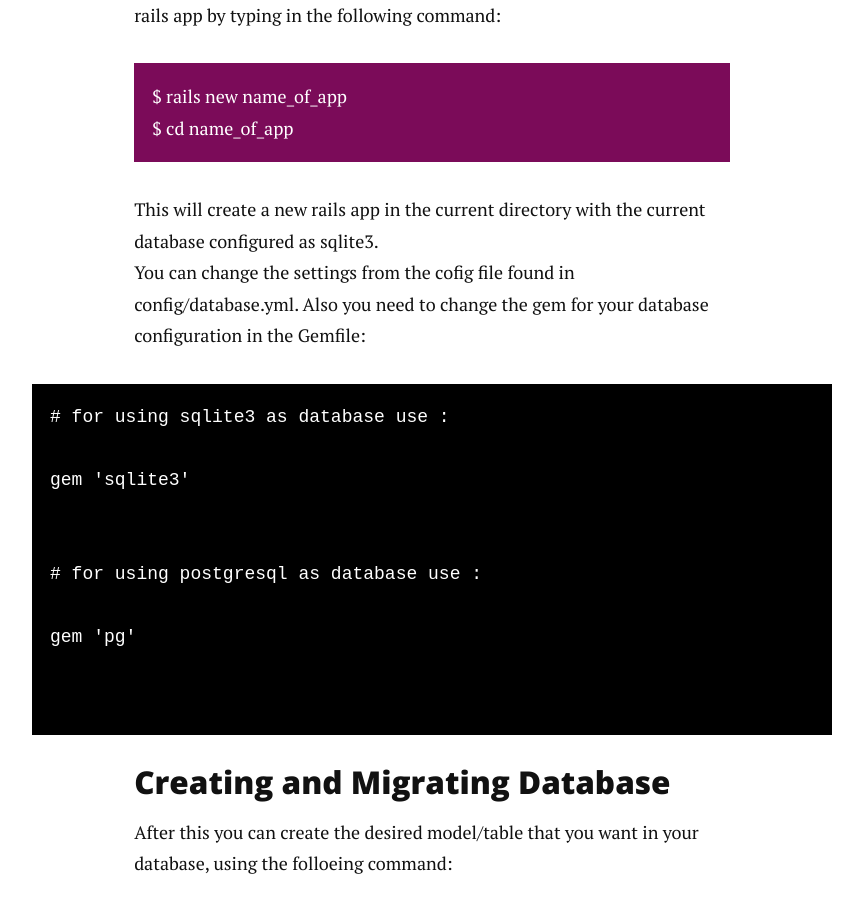
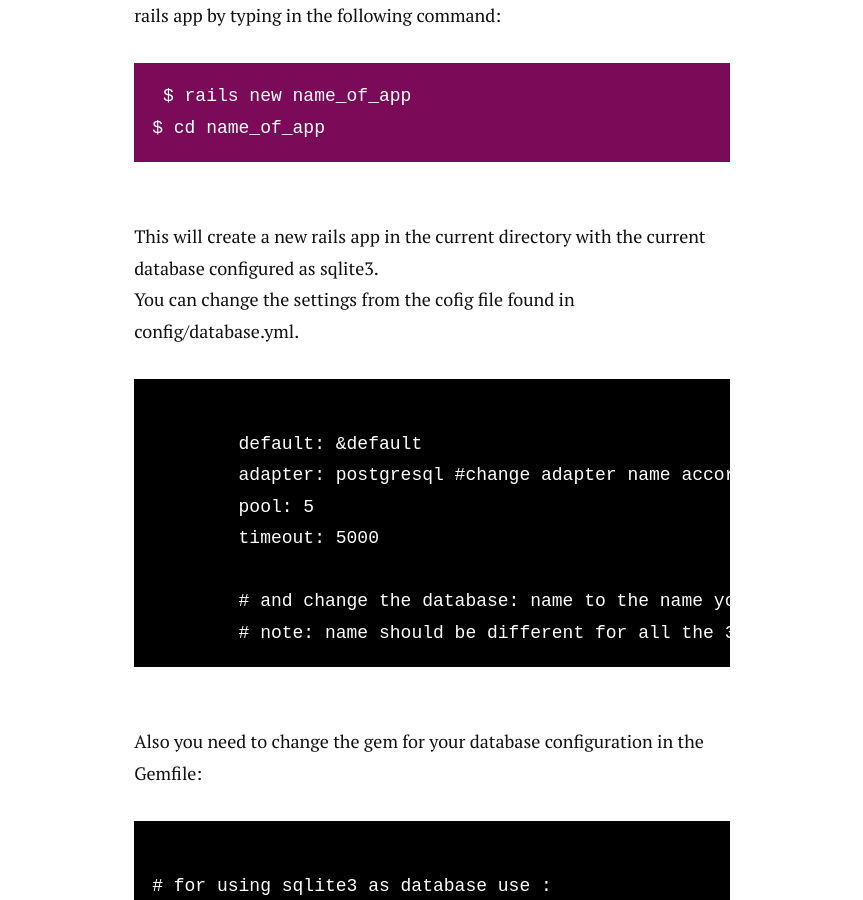
Before and after one commit to kspmayank/kspmayank_blog, a Jekyll site: the page built from _posts/2015-10-01-rails-api.markdown, in a window 1280 px wide and 900 px high, scrolled down 995 px. Shown: the whole window, without its empty margins (208-1071 px from the left). Built offline with Jekyll 4.4.1, drawn with Linux system fonts in a browser that asks for light colours; nearby versions of some CDN libraries; Markdown is read by kramdown in place of the engine named in the settings; some of the changed text lies outside the part shown.

Commit message:
Updating api post

```diff
--- a/_posts/2015-10-01-rails-api.markdown
+++ b/_posts/2015-10-01-rails-api.markdown
@@ -5,45 +5,67 @@ date:   2015-10-01
 ---
 
 
-<p class="intro"><span class="dropcap">H</span>ey there! In this post I will explain to you how you can create a simple ruby on rails api without the use of rails api gem. This blog uses references from the railscast tutorial of API Versioning. You can refer a simple user api created using rails at my github <a href="https://github.com/kspmayank/bookit">respository</a>.</p>
+<p class="intro"><span class="dropcap">H</span>ey there! In this post I will explain to you how you can create a simple ruby on rails api without the use of rails api gem. This blog uses references from the railscast tutorial of API Versioning. You can refer a simple user api created using rails at my github <a href="https://github.com/kspmayank/Blog-Api">respository</a>.</p>
 
 <p>This Blog assumes that the user has already installed ruby, rails and postgresql server in his system. For installation of the same, refer here : <a href="https://gorails.com/setup/ubuntu/14.10">Installing Ruby On Rails Environment in Ubuntu</a>.<br>This blog also assumes that the user has prior knowledge about the relational databases.</p>
 
 <h3>Getting Started</h3>
 <p>Once you have installed Ruby On Rails Environment, you can create a new rails app by typing in the following command:</p>
-<p style="background: #7B0B59; padding:1em; color: #fff;"> $ rails new name_of_app<br>$ cd name_of_app</p>
-<p>This will create a new rails app in the current directory with the current database configured as sqlite3.<br>You can change the settings from the cofig file found in config/database.yml. Also you need to change the gem for your database configuration in the Gemfile:</p>
+<pre><p style="background: #7B0B59; padding:1em; color: #fff;"> $ rails new name_of_app<br>$ cd name_of_app</p></pre>
+<p>This will create a new rails app in the current directory with the current database configured as sqlite3.<br>You can change the settings from the cofig file found in config/database.yml. </p>
 
-<pre style="background: #000; padding:1em; color: #fff;">
+<pre><p style="background: #000; padding:1em; color: #fff;">
+	default: &default
+  	adapter: postgresql #change adapter name according to database
+  	pool: 5
+  	timeout: 5000
+
+  	# and change the database: name to the name you want for your database in all the 3 environments i.e. development, test and production.
+  	# note: name should be different for all the 3 environments.
+</p></pre>
+
+<p>Also you need to change the gem for your database configuration in the Gemfile:</p>
+
+<pre><p style="background: #000; padding:1em; color: #fff;">
 #for using sqlite3 as database use :<br>
 gem 'sqlite3'<br>
 
 #for using postgresql as database use :<br>
 gem 'pg'<br>
 
-</pre>
+</p></pre>
 
 <h3>Creating and Migrating Database</h3>
 
 <p>After this you can create the desired model/table that you want in your database, using the folloeing command: </p>
-<pre style="background: #7B0B59; padding:1em; color: #fff;">
+<pre><p style="background: #7B0B59; padding:1em; color: #fff;">
 	#for creating a User model with attributes name of type string and mobileno of type integer<br>
 	$ bin/rails generate model User name:string mobileno:integer
-</pre>
+</p></pre>
 <p>This will create a model named User with the above mentioned attributes. Now run the following two commands to create and migrate database:</p>
-<pre style="background: #7B0B59; padding:1em; color: #fff;">
+<pre><p style="background: #7B0B59; padding:1em; color: #fff;">
 $ bin/rake db:create
 $ bin/rake db:migrate
-</pre>
+</p></pre>
 <p>This will create and migrate a postgres database with the name as specified in the database.yml file.</p>
 
 <h3>Creating HTTP Rest API</h3>
 
 <p>Now to create HTTP Rest API, create a folder named 'api' in the app/controllers folder.</p>
 <p>Now create another folder inside the 'api' folder named 'v1'. This denotes that the api is using version 1 of the api. To create another versions create different folders inside the 'api' folder.</p>
-<p>Now to create CRUD(Create Read Update Delete) operations for the User model, create a file named 'users_controller.rb' inside the 'v1' folder. And write the following code inside it:</p>
+<p>Now to create CRUD(Create Read Update Delete) operations for the User model, go to the 'routes.rb' file in the 'config' folder and add this code after the first line:</p>
 
-<pre style="color:#fff; background: #000; padding:1em;">
+<pre><p>
+	namespace :api do
+    	namespace :v1 do
+    	  	resources :products
+    	end
+  	end
+</p></pre>
+
+<p>Now create a file named 'users_controller.rb' inside the 'v1' folder. And write the following code inside it: </p>
+
+<pre><p style="color:#fff; background: #000; padding:1em;">
 module Api
   module V1
     class UsersController < ApplicationController
@@ -71,6 +93,14 @@ module Api
     end
   end
 end
-</pre>
+</p></pre>
+
+<p>Now to host the api on localhost, go to terminal and type the following code:</p>
+
+<pre><p style="color:#fff; background: #7B0B59; padding:1em;">
+	$ rails s
+</p></pre>
+
+<p>This will host the api on the localhost and you can visit localhost:3000 on you browser and you will see a getting started page. Now if you will visit the localhost:3000/api/v1/users</p>
 
 <p>Further content coming soon...</p>
```
